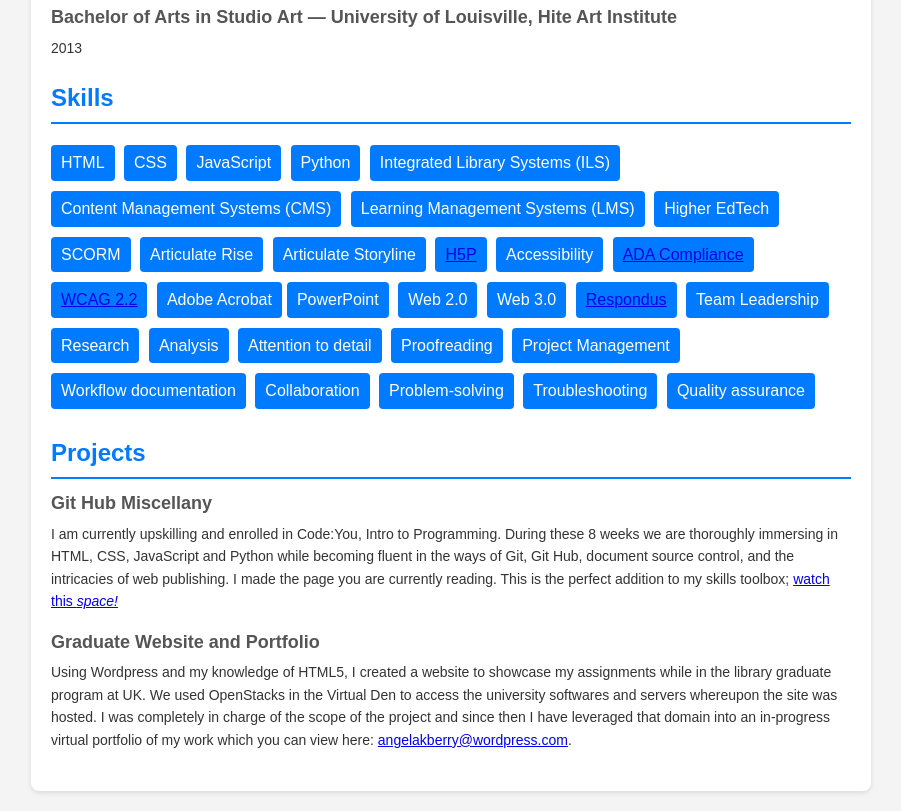
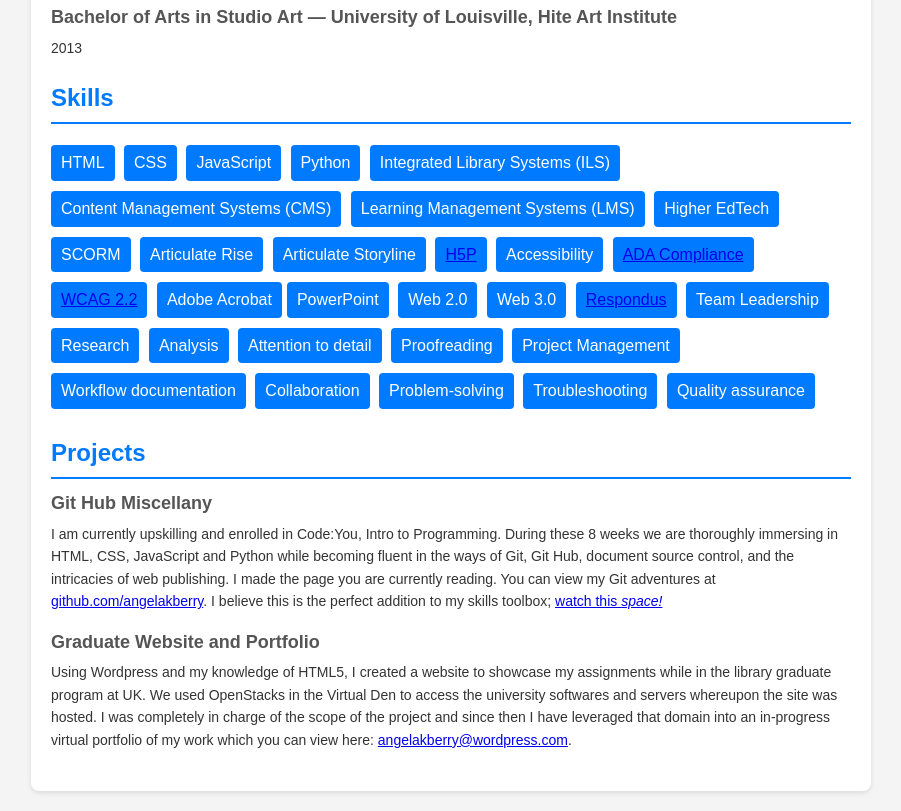
Before and after one commit to angelakberry/angelakberry.github.io, a plain HTML site: page index.html in a window 1280 px wide. Shown: the part 1276-2087 px from the top of the page, without its empty margins (189-1090 px from the left). Drawn offline with Linux system fonts and the light colour scheme.

Commit message:
Added some words to include my Github profile /angelakberry

```diff
--- a/index.html
+++ b/index.html
@@ -181,7 +181,7 @@ and problem-solving; excellent with details. Passionate about creating accessibl
                 <div class="item">
                     <h3>Git Hub Miscellany </h3>
                     <p>
-                        I am currently upskilling and enrolled in Code:You, Intro to Programming. During these 8 weeks we are thoroughly immersing in HTML, CSS, JavaScript and Python while becoming fluent in the ways of Git, Git Hub, document source control, and the intricacies of web publishing. I made the page you are currently reading. This is the perfect addition to my skills toolbox; <a href="https://knowyourmeme.com/memes/we-will-watch-your-career-with-great-interest" target="_blank">watch this <i>space!</i></a>
+                        I am currently upskilling and enrolled in Code:You, Intro to Programming. During these 8 weeks we are thoroughly immersing in HTML, CSS, JavaScript and Python while becoming fluent in the ways of Git, Git Hub, document source control, and the intricacies of web publishing. I made the page you are currently reading. You can view my Git adventures at <a href="https://github.com/angelakberry">github.com/angelakberry</a>. I believe this is the perfect addition to my skills toolbox; <a href="https://knowyourmeme.com/memes/we-will-watch-your-career-with-great-interest" target="_blank">watch this <i>space!</i></a>
                     </p>
                 </div>
                 <div class="item">
```
